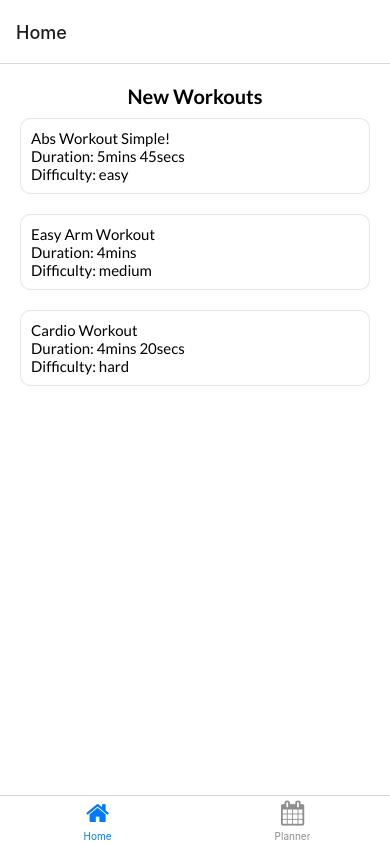
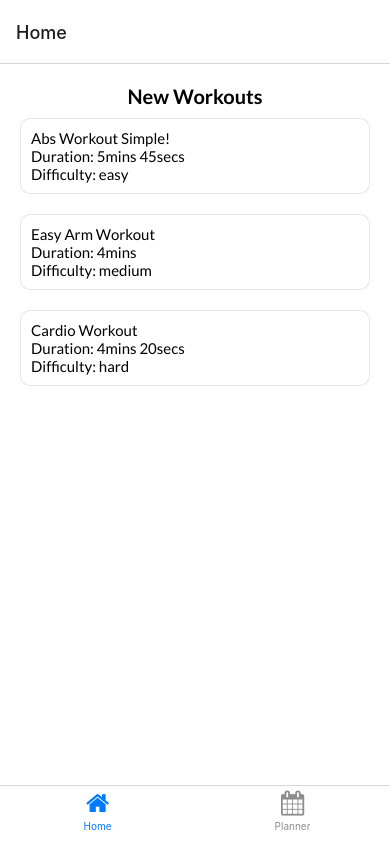
Before and after one commit to devaaravmishra/befit, a React Native app: screen / in a window 390 px wide. Built offline with nearby package versions, Linux system fonts and the light colour scheme.

Commit message:
fix: Safe area view for `tabBar`

```diff
--- a/app/navigation/index.tsx
+++ b/app/navigation/index.tsx
@@ -36,7 +36,10 @@ function RootNavigator() {
 
 function BottomTabNavigator() {
 	return (
-		<BottomTab.Navigator>
+		<BottomTab.Navigator
+			safeAreaInsets={{
+				bottom: 10,
+			}}>
 			<BottomTab.Screen
 				name="Home"
 				component={HomeScreen}
```
